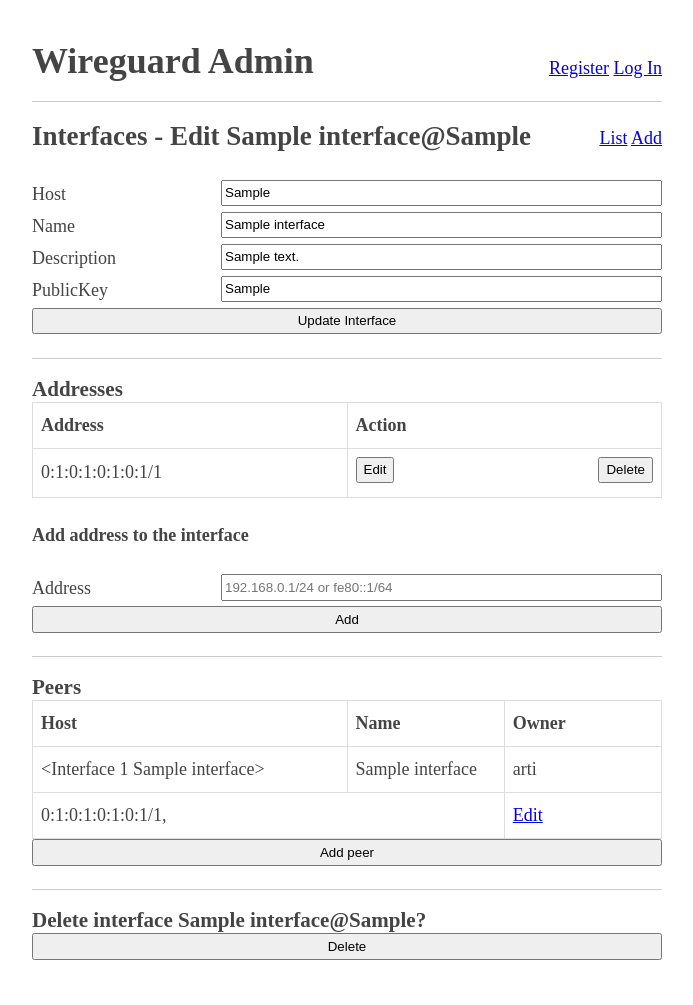
After one commit to artizirk/wgadmin, a Flask app: page /edit/1 in a window 1280 px wide. The commit adds this page. Shown: the whole page, without its empty margins (293-986 px from the left). Run offline with Flask 2, Linux system fonts and the light colour scheme; tables that the repository leaves empty hold one stand-in row (values such as "Sample post").

Commit message:
sorta working db model

```diff
--- a/requirement.txt
+++ b/requirement.txt
@@ -1,6 +1,8 @@
 Click==7.0
 Flask==1.0.3
+Flask-SQLAlchemy==2.4.0
 itsdangerous==1.1.0
 Jinja2==2.10.1
 MarkupSafe==1.1.1
+SQLAlchemy==1.3.3
 Werkzeug==0.15.4
--- a/wgadmin/__init__.py
+++ b/wgadmin/__init__.py
@@ -27,6 +27,7 @@
         SECRET_KEY=os.environ.get("SECRET_KEY", "dev"),
         SQLALCHEMY_DATABASE_URI=db_url,
         SQLALCHEMY_TRACK_MODIFICATIONS=False,
+        SQLALCHEMY_ECHO=True,
     )
 
     if test_config is None:
--- a/wgadmin/interfaces.py
+++ b/wgadmin/interfaces.py
@@ -1,13 +1,99 @@
+import ipaddress
+
+from sqlalchemy.exc import IntegrityError
 from flask import (
     Blueprint, flash, g, redirect, render_template, request, url_for
 )
 
+from . import db
+from .models import Interface, IpAddress, Peer
 from .auth import login_required
-
 
 bp = Blueprint("interfaces", __name__)
 
 
 @bp.route("/")
-def interface_list():
-    return render_template("interfaces/list.html")
+def list():
+    ifaces = Interface.query.all()
+    return render_template("interfaces/list.html", ifaces=ifaces)
+
+
+@bp.route("/add", methods=('GET', 'POST'))
+def add():
+    if request.method == 'POST':
+        interface = Interface()
+        interface.host = request.form["host"]
+        interface.name = request.form["name"]
+        interface.description = request.form["description"]
+        interface.public_key = request.form["publicKey"]
+
+        if "generateIp" in request.form:
+            ip = IpAddress()
+            ip.address = ipaddress.ip_interface("fe80::1/64")
+            interface.address.append(ip)
+            db.session.add(ip)
+        db.session.add(interface)
+        try:
+            db.session.commit()
+            flash("New WireGuard interface added")
+            return redirect(url_for("interfaces.edit", id=interface.id))
+        except IntegrityError as e:
+            db.session.rollback()
+            if "UNIQUE" in str(e):
+                flash("Error: Public Key is not UNIQUE")
+            else:
+                flash("Error: {}".format(e))
+            return render_template("interfaces/add.html", form=request.form)
+    return render_template("interfaces/add.html", form={})
+
+
+@bp.route("/edit/<int:id>", methods=("GET",))
+def edit(id):
+    iface = Interface.query.filter_by(id=id).first_or_404()
+    return render_template("interfaces/edit.html", iface=iface)
+
+
+@bp.route("/edit/<int:id>", methods=("POST",))
+def edit_post(id):
+    iface = Interface.query.get_or_404(id)
+    if request.form["action"] == "delete":
+        db.session.delete(iface)
+        db.session.commit()
+        flash("Interface {}@{} deleted".format(iface.host, iface.name))
+        return redirect(url_for("interfaces.list"))
+    elif request.form["action"] == "update":
+        iface.host = request.form["host"]
+        iface.name = request.form["name"]
+        iface.description = request.form["description"]
+        iface.public_key = request.form["publicKey"]
+        db.session.commit()
+        flash("Interface updated")
+    elif request.form["action"] == "addAddress":
+        ip = IpAddress()
+        try:
+            ip.address = ipaddress.ip_interface(request.form["address"])
+        except ValueError as e:
+            flash("Error adding IP address: {}".format(e))
+        else:
+            iface.address.append(ip)
+            db.session.add(ip)
+            db.session.commit()
+            flash("IP address added")
+    else:
+        print("not action")
+    return redirect(url_for("interfaces.edit", id=id))
+
+
+@bp.route("/edit/<int:id>/add_peer", methods=("GET", "POST"))
+def add_peer(id):
+    iface = Interface.query.get_or_404(id)
+    if request.method == "POST":
+        peer_id = request.form["peer"]
+        peer_iface = Interface.query.filter_by(id=peer_id).first_or_404()
+        iface.peers.append(peer_iface)
+        db.session.add(iface)
+        db.session.commit()
+        flash("Peer {}@{} added".format(peer_iface.host, peer_iface.name))
+        return redirect(url_for("interfaces.edit", id=id))
+    ifaces = Interface.query.filter(Interface.id != id).all()
+    return render_template("interfaces/add_peer.html", iface=iface, ifaces=ifaces)
--- a/wgadmin/models.py
+++ b/wgadmin/models.py
@@ -7,16 +7,41 @@
 from . import db
 
 
+class Peer(db.Model):
+    id = db.Column(db.Integer, primary_key=True)
+    master_id = db.Column(db.Integer, db.ForeignKey('interface.id'), nullable=False)
+    slave_id = db.Column(db.Integer, db.ForeignKey('interface.id'), nullable=False)
+    #master = db.relationship("Interface", back_populates="peers",
+    #                           primaryjoin=interface_a_id=="Interface.id")
+    #interface_b = relationship("Interface", back_populates="peers")
+    allowed_ips = db.relationship("IpAddress")
+
+
 class Interface(db.Model):
     id = db.Column(db.Integer, primary_key=True)
-    public_key = db.Column(db.String, unique=True, nullable=False)
+    host = db.Column(db.String(128))
+    public_key = db.Column(db.String(256), unique=True, nullable=False)
     listen_port = db.Column(db.Integer)
-    name = db.Column(db.String, nullable=False)
-    description = db.Column(db.String)
+    name = db.Column(db.String(16), nullable=False)
+    description = db.Column(db.String(256))
+    address = db.relationship("IpAddress", cascade="delete")
+    peers = db.relationship("Interface", secondary=Peer.__table__,
+                            primaryjoin=Peer.master_id==id,
+                            secondaryjoin=Peer.slave_id==id,
+                            cascade="delete")
+
+    def __repr__(self):
+        return '<Interface {} {}>'.format(self.id, self.name)
 
 
 class IpAddress(db.Model):
     id = db.Column(db.Integer, primary_key=True)
+    interface_id = db.Column(db.Integer, db.ForeignKey('interface.id'))
+    interface = db.relationship(Interface, back_populates="address")
+
+    peer_id = db.Column(db.Integer, db.ForeignKey('peer.id'))
+    peer = db.relationship(Peer, back_populates="allowed_ips")
+
     version = db.Column(db.Integer, nullable=False)  # 4 or 6
     mask = db.Column(db.Integer, nullable=False)  # ip address mask
     _address0 = db.Column(db.Integer)  # ipv6 32bit msb
@@ -53,6 +78,9 @@
         else:
             raise ValueError("Only IPv4Network or IPv6Network is supported")
 
+    def __repr__(self):
+        return '<IpAddress {} {}>'.format(self.id, self.address)
+
 
 class User(db.Model):
     id = db.Column(db.Integer, primary_key=True)
@@ -70,3 +98,6 @@
 
     def check_password(self, value):
         return check_password_hash(self.password, value)
+
+    def __repr__(self):
+        return '<User {} {}>'.format(self.id, self.username)
--- a/wgadmin/static/style.css
+++ b/wgadmin/static/style.css
@@ -35,12 +35,16 @@
     margin: 0;
 }
 
+.page-header {
+    margin-bottom: 1.5em;
+}
+
 .page-header h1, h2, h3{
-    margin-top: 0;
+    margin: 0;
 }
 
 table {
-    font-family: arial, sans-serif;
+    table-layout: fixed;
     border-collapse: collapse;
     width: 100%;
 }
@@ -60,6 +64,10 @@
 }
 .double tr:nth-child(4n+3) {
     background-color: #f5f5f5;
+}
+
+.double th:first-child {
+    width: 50%;
 }
 
 .flash {
@@ -90,8 +98,12 @@
     height: 2em;
 }
 
-form input[type=submit] {
+form input[type=submit], form input[type=button] {
     flex-basis: 100%;
+}
+
+form .basis_auto {
+    flex-basis: auto !important;
 }
 
 form textarea {
--- /dev/null
+++ b/wgadmin/templates/interfaces/base.html
@@ -0,0 +1,9 @@
+{% extends 'base.html' %}
+
+{% block header %}
+  <h2>{% block title %}Interfaces - {% block subtitle %}{% endblock %}{% endblock %}</h2>
+  <nav>
+    <a href="{{ url_for('interfaces.list') }}">List</a>
+    <a href="{{ url_for('interfaces.add') }}">Add</a>
+  </nav>
+{% endblock %}
--- /dev/null
+++ b/wgadmin/templates/interfaces/edit.html
@@ -0,0 +1,112 @@
+{% extends 'interfaces/base.html' %}
+
+{% block subtitle %}Edit {{ iface.name }}@{{ iface.host }}{% endblock %}
+
+{% block content %}
+<form id="interfaceUpdate" method="post">
+  <label for="host">Host</label>
+  <input type="text" name="host" placeholder="computer.example.com" required value="{{ iface.host }}">
+  <label for="name">Name</label>
+  <input type="text" name="name" value="{{ iface.name }}" required>
+  <label for="description">Description</label>
+  <input type="text" name="description" value="{{ iface.description }}">
+  <label for="publicKey">PublicKey</label>
+  <input type="text" name="publicKey" value="{{ iface.public_key }}">
+
+  <input type="hidden" name="action" value="update">
+
+  <input type="submit" value="Update Interface">
+</form>
+
+<hr>
+<h3>Addresses</h3>
+<table>
+<thead>
+  <tr>
+    <th>Address</th>
+    <th>Action</th>
+  </tr>
+</thead>
+<tbody>
+{% for addr in iface.address %}
+  <tr>
+    <td>{{ addr.address }}</td>
+    <td>
+      <form id="addressDelete" method="post" onsubmit="return confirm('Are you sure you want to delete?');">
+        <input type="hidden" name="action" value="deleteAddress">
+        <input type="hidden" name="id" value="{{ addr.id }}">
+        <input type="button" class="basis_auto" value="Edit">
+        <input type="submit" class="basis_auto" value="Delete">
+      </form>
+    </td>
+  </tr>
+{% else %}
+  <tr>
+    <td colspan="2">
+      <i>No Addresses configured</i>
+    </td>
+  </tr>
+{% endfor %}
+</tbody>
+</table>
+
+<h4>Add address to the interface</h4>
+
+<form method="post">
+  <form id="addressAdd" method="post">
+    <input type="hidden" name="action" value="addAddress">
+    <label>Address</label>
+    <input type="text" name="address" placeholder="192.168.0.1/24 or fe80::1/64">
+    <input type="submit" value="Add">
+  </form>
+</form>
+
+<hr>
+<h3>Peers</h3>
+
+<table class="double">
+<thead>
+  <tr>
+    <th>Host</th>
+    <th>Name</th>
+    <th>Owner</th>
+  </tr>
+</thead>
+<tbody>
+  {% for peer in iface.peers %}
+    <tr>
+      <td>{{ peer }}</td>
+      <td>{{ peer.name }}</td>
+      <td>arti</td>
+    </tr>
+    <tr>
+      <td colspan="2">
+        {% for addr in peer.address %}
+          {{ addr.address }},
+        {% else %}
+          <i>No Addresses configured</i>
+        {% endfor %}
+      </td>
+      <td>
+        <a href="{{ url_for('interfaces.edit', id=peer.id) }}">Edit</a>
+      </td>
+    </tr>
+  {% else %}
+    <tr>
+      <td colspan="3"><i>No peers configured</i></td>
+    </tr>
+  {% endfor %}
+</tbody>
+</table>
+<form action="{{ url_for('interfaces.add_peer', id=iface.id) }}">
+  <input type="submit" value="Add peer">
+</form>
+
+<hr>
+  <h3>Delete interface {{ iface.name }}@{{ iface.host }}?</h3>
+<form id="interfaceDelete" method="post" onsubmit="return confirm('Are you sure you want to delete interface {{ iface.name }}@{{ iface.host }}?');">
+  <input type="hidden" name="action" value="delete">
+  <input type="submit" value="Delete">
+</form>
+
+{% endblock %}
```
Also changed, not shown: wgadmin/static/wireguard.js (added, +184 -0 lines), wgadmin/templates/interfaces/add.html (added, +39 -0 lines), wgadmin/templates/interfaces/add_peer.html (added, +45 -0 lines), wgadmin/templates/interfaces/list.html (+16 -33 lines).
